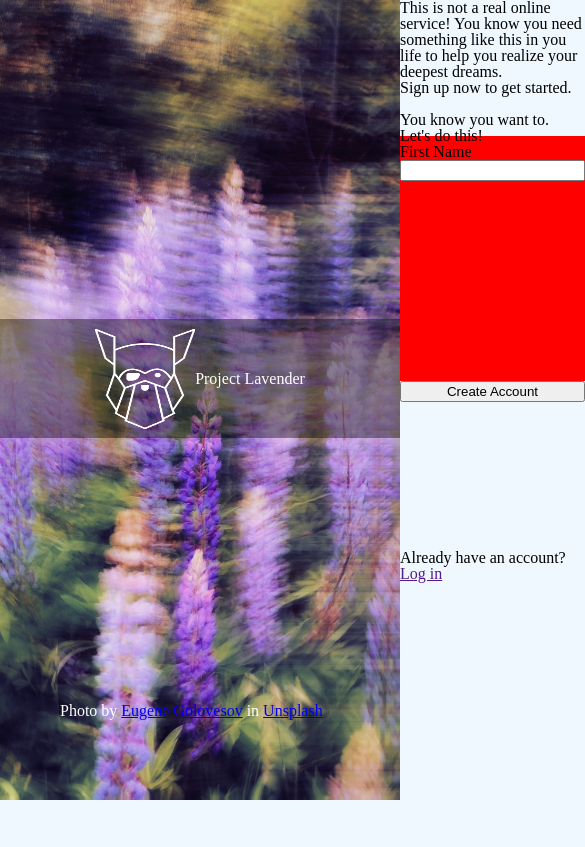
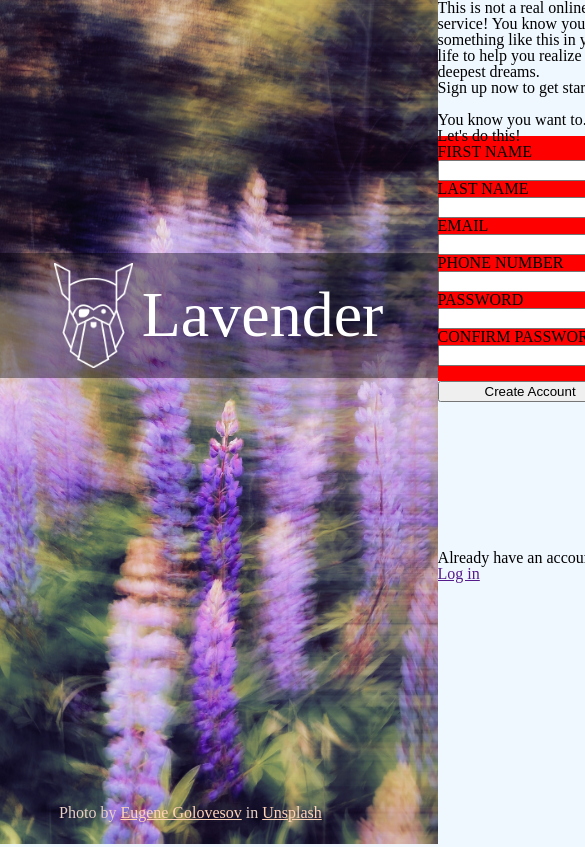
Before and after one commit to hectorgonzalezo/sign-up-form, a plain HTML site: page index.html in a window 390 px wide. Shown: the top 847 px of the page, 585 px wide, since content can reach past the window. Drawn offline with Linux system fonts and the light colour scheme.

Commit message:
Make left side responsive

```diff
--- a/index.html
+++ b/index.html
@@ -10,19 +10,19 @@
 </head>
 
 <body>
-
     <div id="image-div">
-        <img src="./images/lavender.jpg" alt="Picture of lavender flowers">
+        <div id="logo-div">
+            <img src="./images/odin-logo.png" alt="Logo" id="logo">
+            <h1 id="title">Lavender</h1>
+        </div>
+        <img src="./images/lavender.jpg" alt="Picture of lavender flowers" id="lavender-img">
         <p id="credit">
             Photo by <a
                 href="https://unsplash.com/@eugene_golovesov?utm_source=unsplash&utm_medium=referral&utm_content=creditCopyText">Eugene
                 Golovesov</a> in <a
                 href="https://unsplash.com/es/t/experimental?utm_source=unsplash&utm_medium=referral&utm_content=creditCopyText">Unsplash</a>
         </p>
-        <div id="logo-div">
-            <img src="./images/odin-logo.png" alt="Logo" id="logo">
-            <h1>Project Lavender</h1>
-        </div>
+
     </div>
     <div id="right-side">
         <div id="legend-div">
@@ -39,8 +39,30 @@
         <form action="" method="post">
             <fieldset>
                 <legend>Let's do this!</legend>
-                <label for="firstName">First Name</label>
-                <input type="text" name="firstName" id="firstName" class="firstName">
+                <div>
+                    <label for="firstName">FIRST NAME</label>
+                    <input type="text" name="firstName" id="firstName" class="firstName">
+                </div>
+                <div>
+                    <label for="lastName">LAST NAME</label>
+                    <input type="text" name="lastName" id="lastName">
+                </div>
+                <div>
+                    <label for="email">EMAIL</label>
+                    <input type="email" name="email" id="email">
+                </div>
+                <div>
+                    <label for="phoneNumber">PHONE NUMBER</label>
+                    <input type="tel" name="phoneNumber" id="phoneNumber">
+                </div>
+                <div>
+                    <label for="password">PASSWORD</label>
+                    <input type="password" name="password" id="password">
+                </div>
+                <div>
+                    <label for="passwordConfirm">CONFIRM PASSWORD</label>
+                    <input type="password" name="passwordConfirm" id="passwordConfirm">
+                </div>
             </fieldset>
             <button type="submit">Create Account</button>
         </form>
--- a/styles/style.css
+++ b/styles/style.css
@@ -18,27 +18,35 @@ body {
 
 #image-div {
     position: relative;
+    top: auto;
 }
 
-img{
-    width: 400px;
-    height: 800px;
+#lavender-img {
+    width: calc(100px + 40vh);
+    height: 100vh;
 }
 
 #logo {
-    width: 100px;
-    height: 100px;
+    --logo-size : calc(20px + 10vh);
+    width: calc(var(--logo-size) - 3vh);
+    height: var(--logo-size);
+}
+
+#title {
+    font-size: 4rem;
 }
 
 #logo-div {
     display: flex;
     align-items: center;
     justify-content: center;
-    position: relative;
-    top: -500px;
+    position: absolute;
+    gap: 1vh;
+    top: 30vh;
+    width: 100%;
     color: white;
     background-color: rgba(0, 0, 0, 0.4);
-    padding: 0.6rem;
+    padding: 10px 0px 10px;
 }
 
 #logo-div > * {
@@ -47,9 +55,13 @@ img{
 
 #credit {
     position: relative;
-    top: -100px;
-    left: 60px;
-    color: white;
+    top: -5vh;
+    left: 7vh;
+    color: rgb(231, 207, 197);
+}
+
+#credit  a {
+    color: rgb(255, 211, 182)
 }
 
 #right-side {
```
